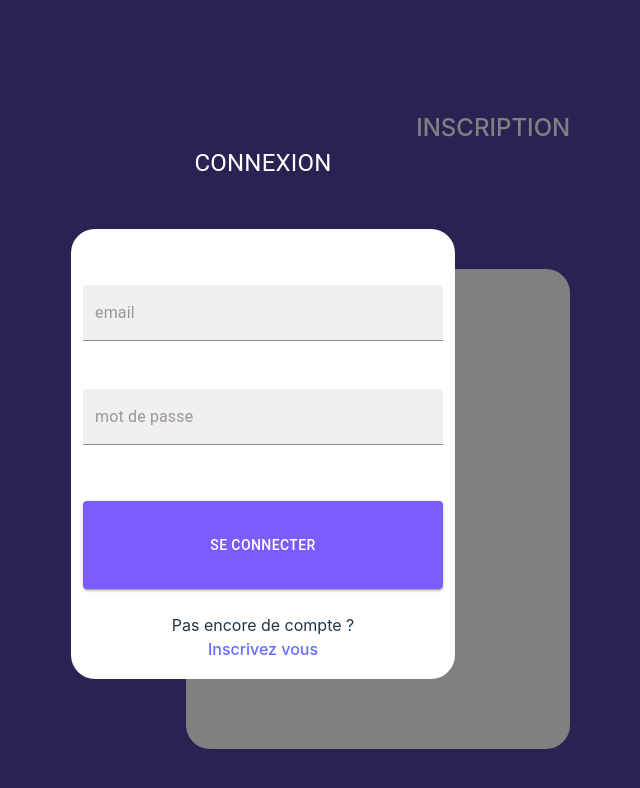
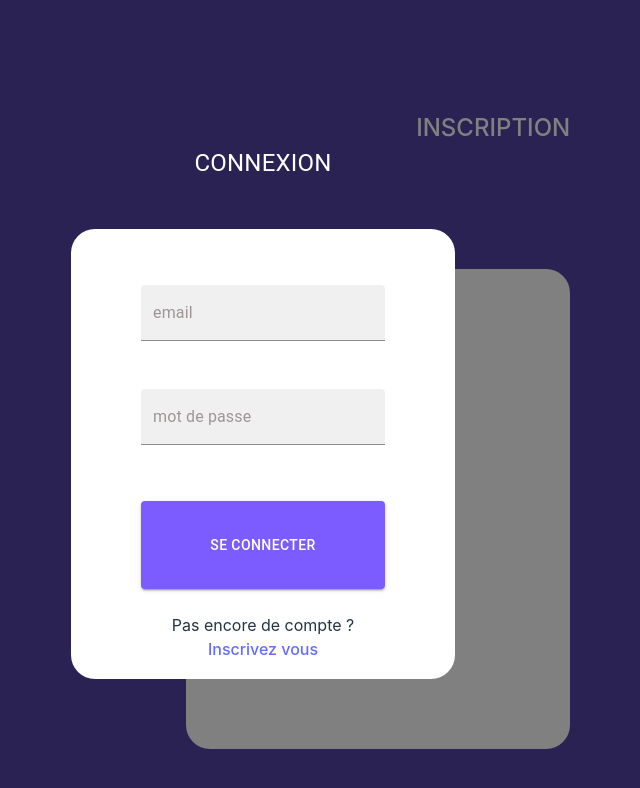
Before and after one commit to youssoufmiyad/Projet-Final-2023-2024, a React (Vite) app in the folder client/: page /login in a window 1280 px wide. Shown: the top 788 px of the page, without its empty margins (377-1017 px from the left). Built offline with nearby package versions, Linux system fonts and the light colour scheme; no server answers.

Commit message:
ajustement de la largeur du champ de texte en fonction de celle du form

```diff
--- a/client/src/pages/Login.jsx
+++ b/client/src/pages/Login.jsx
@@ -2,14 +2,12 @@ import React, { useContext, useState } from "react";
 import { Stack, Typography, TextField, Button } from "@mui/material";
 import hashPassword from "../utils/hashPassword";
 import { connexion } from "../utils/session";
-import {usersContext} from "../App.jsx"
+import { usersContext } from "../App.jsx";
 
 const Login = () => {
 	document.documentElement.style.backgroundColor = "#2B2254";
 
 	const users = useContext(usersContext);
-
-	console.log(users[0])
 
 	const [email, setEmail] = useState("");
 	const [password, setPassword] = useState("");
@@ -55,11 +53,11 @@ const Login = () => {
 			<br />
 			<a
 				style={{
-					position:"absolute",
+					position: "absolute",
 					color: "grey",
 					fontSize: "24px",
 					right: "26%",
-					top:"110px"
+					top: "110px",
 				}}
 				href="../signup"
 			>
@@ -93,7 +91,7 @@ const Login = () => {
 						onChange={(e) => {
 							setEmail(e.target.value);
 						}}
-						sx={{ width: "360px" }}
+						sx={{ width: "100%" }}
 					/>
 					<br />
 					<br />
```
